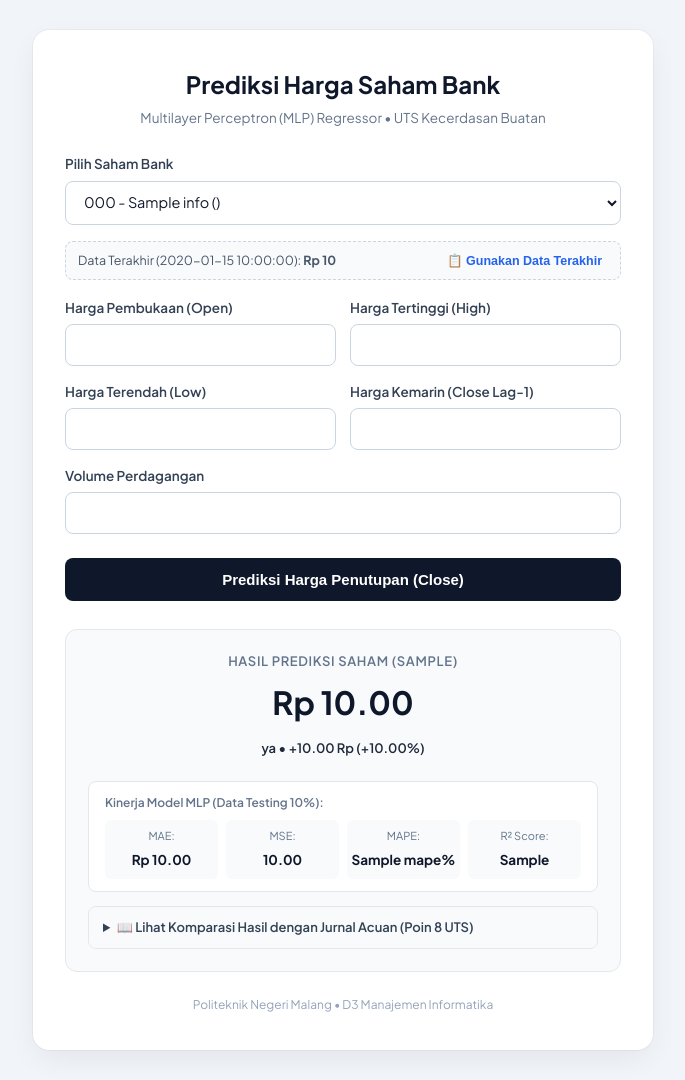
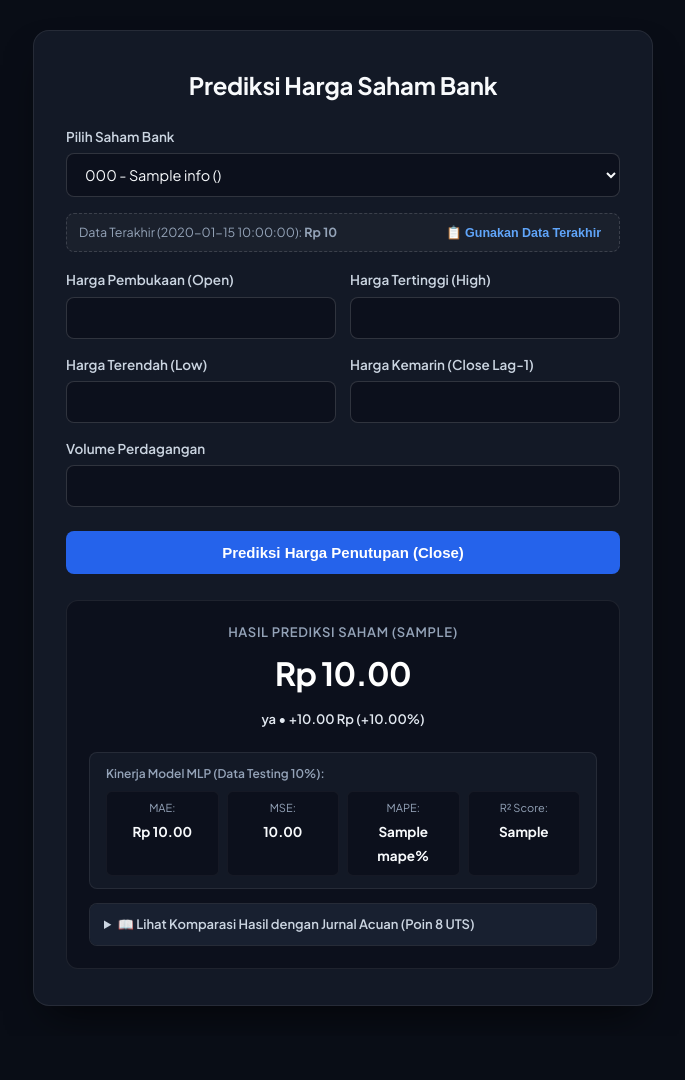
Before and after one commit to Wynter-76/Artificial-intelligence, a Flask app: template Pertemuan 7 UTS/templates/index.html in a window 1280 px wide. Shown: the whole page, without its empty margins (297-982 px from the left). After the commit the page ends 1006 px from the top, so only its background shows below. Run offline with Flask 3, Linux system fonts and the light colour scheme; the template is opened without the code that fills it: most values are stand-ins (such as "Sample title", 1, 10 or a date in 2020).

Commit message:
style: ubah tema ke dark mode dan hapus teks kampus/modul pada UI

```diff
--- a/Pertemuan 7 UTS/static/css/style.css
+++ b/Pertemuan 7 UTS/static/css/style.css
@@ -1,7 +1,7 @@
 /* ============================================================
-   SIMPLE & FOCUSED STOCK PREDICTION UI
+   SIMPLE & FOCUSED STOCK PREDICTION UI - DARK THEME
    UTS KECERDASAN BUATAN - POLITEKNIK NEGERI MALANG
-   Gaya Minimalis Bersih Sesuai Referensi Dosen (Bab 7)
+   Warna Gelap / Hitam Minimalis & Elegan
    ============================================================ */
 
 * {
@@ -12,37 +12,34 @@
 
 body {
     font-family: 'Plus Jakarta Sans', -apple-system, BlinkMacSystemFont, "Segoe UI", Roboto, sans-serif;
-    background: #f1f5f9;
-    color: #1e293b;
+    background: #090d16;
+    color: #e2e8f0;
     line-height: 1.5;
     padding: 30px 15px;
+    min-height: 100vh;
 }
 
 .container {
     width: 620px;
     max-width: 100%;
     margin: 0 auto;
-    background: #ffffff;
+    background: #131926;
     padding: 36px 32px;
     border-radius: 16px;
-    box-shadow: 0 10px 30px -5px rgba(0, 0, 0, 0.08), 0 0 0 1px rgba(0, 0, 0, 0.04);
+    border: 1px solid rgba(255, 255, 255, 0.08);
+    box-shadow: 0 20px 40px -15px rgba(0, 0, 0, 0.7);
 }
 
 .header {
     text-align: center;
-    margin-bottom: 26px;
+    margin-bottom: 24px;
 }
 
 h1 {
     font-size: 24px;
     font-weight: 700;
-    color: #0f172a;
-    margin-bottom: 6px;
-}
-
-.subtitle {
-    font-size: 13.5px;
-    color: #64748b;
+    color: #f8fafc;
+    letter-spacing: -0.01em;
 }
 
 .form-group {
@@ -63,56 +60,61 @@ label {
     margin-bottom: 6px;
     font-weight: 600;
     font-size: 13.5px;
-    color: #334155;
+    color: #cbd5e1;
 }
 
 input,
 select {
     width: 100%;
     padding: 11px 14px;
-    border: 1px solid #cbd5e1;
+    border: 1px solid rgba(255, 255, 255, 0.15);
     border-radius: 8px;
     font-size: 14.5px;
     font-family: inherit;
-    color: #0f172a;
-    background: #ffffff;
+    color: #f8fafc;
+    background: #0c101c;
     transition: border-color 0.15s ease, box-shadow 0.15s ease;
 }
 
 input:focus,
 select:focus {
     outline: none;
-    border-color: #2563eb;
-    box-shadow: 0 0 0 3px rgba(37, 99, 235, 0.12);
+    border-color: #3b82f6;
+    box-shadow: 0 0 0 3px rgba(59, 130, 246, 0.25);
+}
+
+select option {
+    background: #0c101c;
+    color: #f8fafc;
 }
 
 .autofill-bar {
     display: flex;
     justify-content: space-between;
     align-items: center;
-    background: #f8fafc;
-    border: 1px dashed #cbd5e1;
+    background: rgba(255, 255, 255, 0.03);
+    border: 1px dashed rgba(255, 255, 255, 0.15);
     border-radius: 8px;
     padding: 9px 12px;
     margin-bottom: 18px;
     font-size: 12.5px;
-    color: #475569;
+    color: #94a3b8;
 }
 
 .btn-text {
     background: none;
     border: none;
-    color: #2563eb;
+    color: #60a5fa;
     font-weight: 600;
     font-size: 12.5px;
     cursor: pointer;
     padding: 2px 6px;
     border-radius: 4px;
-    transition: background 0.15s;
+    transition: all 0.15s;
 }
 
 .btn-text:hover {
-    background: #eff6ff;
+    background: rgba(59, 130, 246, 0.15);
     text-decoration: underline;
 }
 
@@ -121,7 +123,7 @@ select:focus {
     padding: 13px;
     border: none;
     border-radius: 8px;
-    background: #0f172a;
+    background: #2563eb;
     color: #ffffff;
     font-size: 15px;
     font-weight: 600;
@@ -131,7 +133,7 @@ select:focus {
 }
 
 .btn-submit:hover {
-    background: #1e293b;
+    background: #1d4ed8;
 }
 
 .btn-submit:active {
@@ -139,21 +141,21 @@ select:focus {
 }
 
 /* ============================================================
-   BOX HASIL PREDIKSI
+   BOX HASIL PREDIKSI (DARK)
    ============================================================ */
 .result-box {
-    margin-top: 28px;
+    margin-top: 26px;
     padding: 22px;
     border-radius: 12px;
-    background: #f8fafc;
-    border: 1px solid #e2e8f0;
+    background: #0c101c;
+    border: 1px solid rgba(255, 255, 255, 0.08);
 }
 
 .result-title {
     text-align: center;
     font-size: 13px;
     font-weight: 600;
-    color: #64748b;
+    color: #94a3b8;
     text-transform: uppercase;
     letter-spacing: 0.05em;
     margin-bottom: 6px;
@@ -163,8 +165,9 @@ select:focus {
     text-align: center;
     font-size: 32px;
     font-weight: 800;
-    color: #0f172a;
+    color: #ffffff;
     margin-bottom: 8px;
+    letter-spacing: -0.02em;
 }
 
 .status-badge {
@@ -178,21 +181,23 @@ select:focus {
 }
 
 .status-badge.naik {
-    background: #dcfce7;
-    color: #15803d;
+    background: rgba(16, 185, 129, 0.15);
+    color: #34d399;
+    border: 1px solid rgba(16, 185, 129, 0.3);
 }
 
 .status-badge.turun {
-    background: #fee2e2;
-    color: #b91c1c;
+    background: rgba(239, 68, 68, 0.15);
+    color: #f87171;
+    border: 1px solid rgba(239, 68, 68, 0.3);
 }
 
 /* ============================================================
-   METRIK EVALUASI KINERJA (MAE & MSE UTS)
+   METRIK EVALUASI KINERJA (DARK)
    ============================================================ */
 .metrics-card {
-    background: #ffffff;
-    border: 1px solid #e2e8f0;
+    background: #131926;
+    border: 1px solid rgba(255, 255, 255, 0.08);
     border-radius: 8px;
     padding: 12px 16px;
     margin-bottom: 14px;
@@ -201,7 +206,7 @@ select:focus {
 .metrics-title {
     font-size: 12px;
     font-weight: 600;
-    color: #64748b;
+    color: #94a3b8;
     margin-bottom: 8px;
 }
 
@@ -213,29 +218,30 @@ select:focus {
 }
 
 .metric-item {
-    background: #f8fafc;
+    background: #0c101c;
     padding: 8px 4px;
     border-radius: 6px;
+    border: 1px solid rgba(255, 255, 255, 0.04);
 }
 
 .m-label {
     display: block;
     font-size: 11px;
-    color: #64748b;
+    color: #94a3b8;
     margin-bottom: 2px;
 }
 
 .m-val {
     font-size: 13.5px;
-    color: #0f172a;
+    color: #f8fafc;
 }
 
 /* ============================================================
-   ACCORDION KOMPARASI JURNAL (POIN 8 UTS)
+   ACCORDION KOMPARASI JURNAL (DARK)
    ============================================================ */
 .journal-accordion {
-    background: #ffffff;
-    border: 1px solid #e2e8f0;
+    background: #131926;
+    border: 1px solid rgba(255, 255, 255, 0.08);
     border-radius: 8px;
     overflow: hidden;
 }
@@ -244,14 +250,15 @@ select:focus {
     padding: 11px 14px;
     font-size: 13px;
     font-weight: 600;
-    color: #334155;
+    color: #cbd5e1;
     cursor: pointer;
-    background: #f8fafc;
+    background: #182030;
     user-select: none;
+    transition: background 0.15s;
 }
 
 .journal-accordion summary:hover {
-    background: #f1f5f9;
+    background: #1e293b;
 }
 
 .accordion-content {
@@ -268,33 +275,26 @@ select:focus {
 .compact-table th {
     text-align: left;
     padding: 7px 10px;
-    background: #f1f5f9;
-    color: #475569;
+    background: #182030;
+    color: #94a3b8;
     font-weight: 600;
-    border-bottom: 1px solid #e2e8f0;
+    border-bottom: 1px solid rgba(255, 255, 255, 0.08);
 }
 
 .compact-table td {
     padding: 7px 10px;
-    border-bottom: 1px solid #f1f5f9;
-    color: #1e293b;
+    border-bottom: 1px solid rgba(255, 255, 255, 0.04);
+    color: #e2e8f0;
 }
 
 .analysis-note {
     font-size: 12px;
-    color: #475569;
-    background: #f8fafc;
-    border-left: 3px solid #2563eb;
+    color: #94a3b8;
+    background: #0c101c;
+    border-left: 3px solid #3b82f6;
     padding: 8px 10px;
     border-radius: 0 4px 4px 0;
     line-height: 1.5;
-}
-
-.footer-note {
-    text-align: center;
-    font-size: 12px;
-    color: #94a3b8;
-    margin-top: 24px;
 }
 
 /* ============================================================
--- a/Pertemuan 7 UTS/templates/index.html
+++ b/Pertemuan 7 UTS/templates/index.html
@@ -16,7 +16,6 @@
     <!-- HEADER -->
     <div class="header">
         <h1>Prediksi Harga Saham Bank</h1>
-        <p class="subtitle">Multilayer Perceptron (MLP) Regressor &bull; UTS Kecerdasan Buatan</p>
     </div>
 
     <!-- FORM PREDIKSI -->
@@ -153,16 +152,12 @@
                     </tbody>
                 </table>
                 <div class="analysis-note">
-                    <strong>Analisis Singkat:</strong> Hasil project berhasil mereplikasi temuan jurnal dengan akurasi sangat tinggi (MAPE &lt; 2%). Penambahan fitur lag harga kemarin (Modul Bab 6 Praktikum 6.2) meningkatkan kestabilan estimasi model.
+                    <strong>Analisis Singkat:</strong> Hasil project berhasil mereplikasi temuan jurnal dengan akurasi sangat tinggi (MAPE &lt; 2%). Penambahan fitur lag harga kemarin meningkatkan kestabilan estimasi model.
                 </div>
             </div>
         </details>
     </div>
     {% endif %}
-
-    <div class="footer-note">
-        Politeknik Negeri Malang &bull; D3 Manajemen Informatika
-    </div>
 
 </div>
 
```
